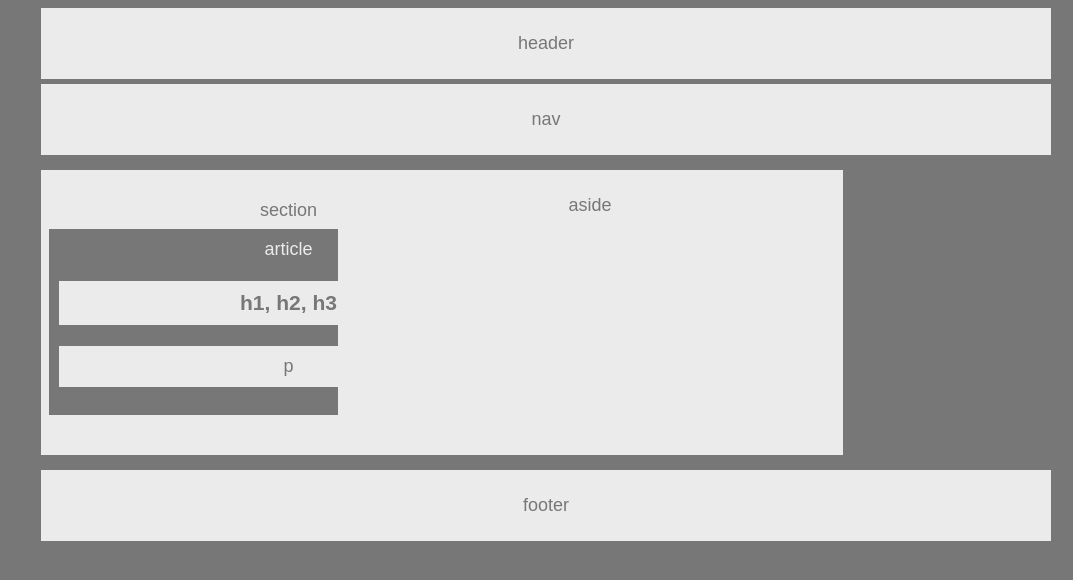
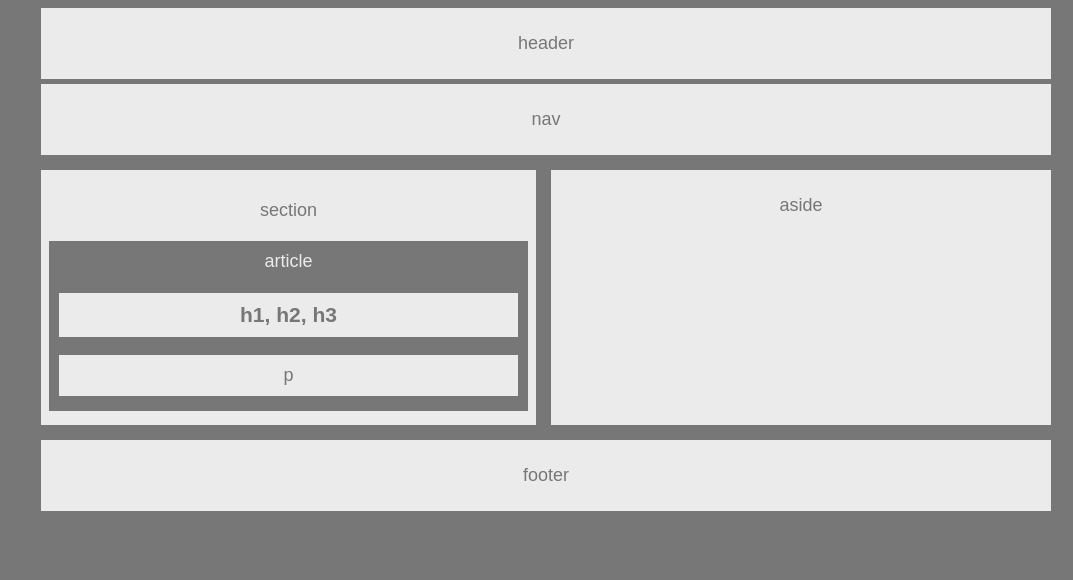
Before and after one commit to Tim-Shaffer/HW-Wireframe, a plain HTML site: page index.html in a window 1280 px wide. Shown: the whole page, without its empty margins (207-1280 px from the left). Drawn offline with Linux system fonts and the light colour scheme.

Commit message:
fixed aside positioning

```diff
--- a/style.css
+++ b/style.css
@@ -38,19 +38,20 @@ section {
     text-align: center;
     float: left;
     display: inline;
-    height: 250px;
+    height: 220px;
     padding: 30px 0px 5px 0px;
 }
 
 aside {
     background-color: #ebebeb;
     text-align: center;
-    height: 235px;
+    height: 205px;
     padding: 25px;
     display: inline;
     position: absolute;
-    right: 18%;
-    width: 455px;
+    float: right;
+    width: 450px;
+    margin-left: 15px;
 }
 
 footer {
@@ -71,7 +72,7 @@ article {
     background: #777;
     text-align: center;
     padding: 10px;
-    margin: 8px;
+    margin: 20px 8px 8px 8px;
     display: block;
 
 }
@@ -82,6 +83,7 @@ h1 {
     text-align: center;
     padding: 10px;
     display: block;
+    margin-bottom: 5px;
 }
 
 p {
@@ -90,4 +92,5 @@ p {
     text-align: center;
     padding: 10px;
     display: block;
+    margin-bottom: 5px;
 }
```
